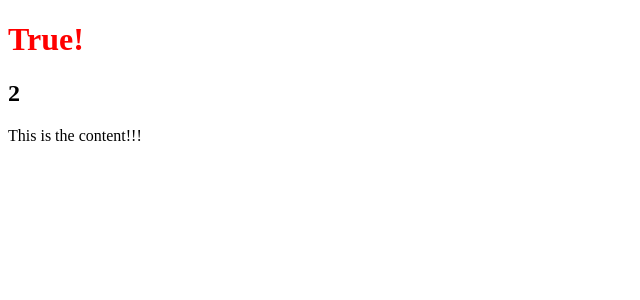
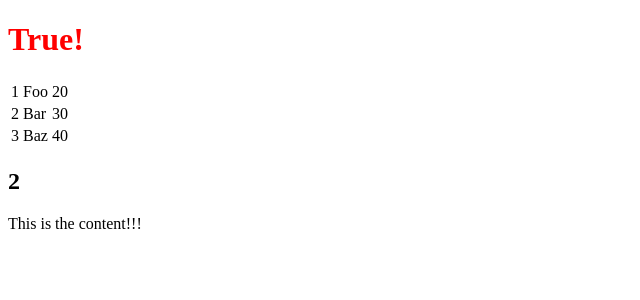
Before and after one commit to thej123/reactor, a React (Create React App) app in the folder my-app-ui/: page / in a window 1280 px wide. Shown: the top 300 px of the page, without its empty margins (0-640 px from the left). Built offline with nearby package versions, Linux system fonts and the light colour scheme.

Commit message:
added state class and fixed author

```diff
--- a/my-app-ui/src/App.jsx
+++ b/my-app-ui/src/App.jsx
@@ -1,10 +1,37 @@
 import React, { Component } from 'react';
 
 class App extends React.Component {
+    constructor() {
+        super();
+        this.state = {
+            data: [
+                {
+                    "id":1,
+                    "name":"Foo",
+                    "age":"20"
+                },
+                {
+                    "id":2,
+                    "name":"Bar",
+                    "age":"30"
+                },
+                {
+                    "id":3,
+                    "name":"Baz",
+                    "age":"40"
+                }
+            ]
+        }
+    }
     render() {
         return (
             <div>
                 <Header/>
+                <table>
+                    <tbody>
+                        {this.state.data.map((person, i) => <TableRow key = {i} data = {person}/>)}
+                    </tbody>
+                </table>
                 <h2>{1+1}</h2>
                 {/*Multi line comment...*/}
                 <Content/>
@@ -38,4 +65,16 @@
     }
 }
 
+class TableRow extends React.Component {
+    render() {
+        return (
+            <tr>
+                <td>{this.props.data.id}</td>
+                <td>{this.props.data.name}</td>
+                <td>{this.props.data.age}</td>
+            </tr>
+        );
+    }
+}
+
 export default App;
```
